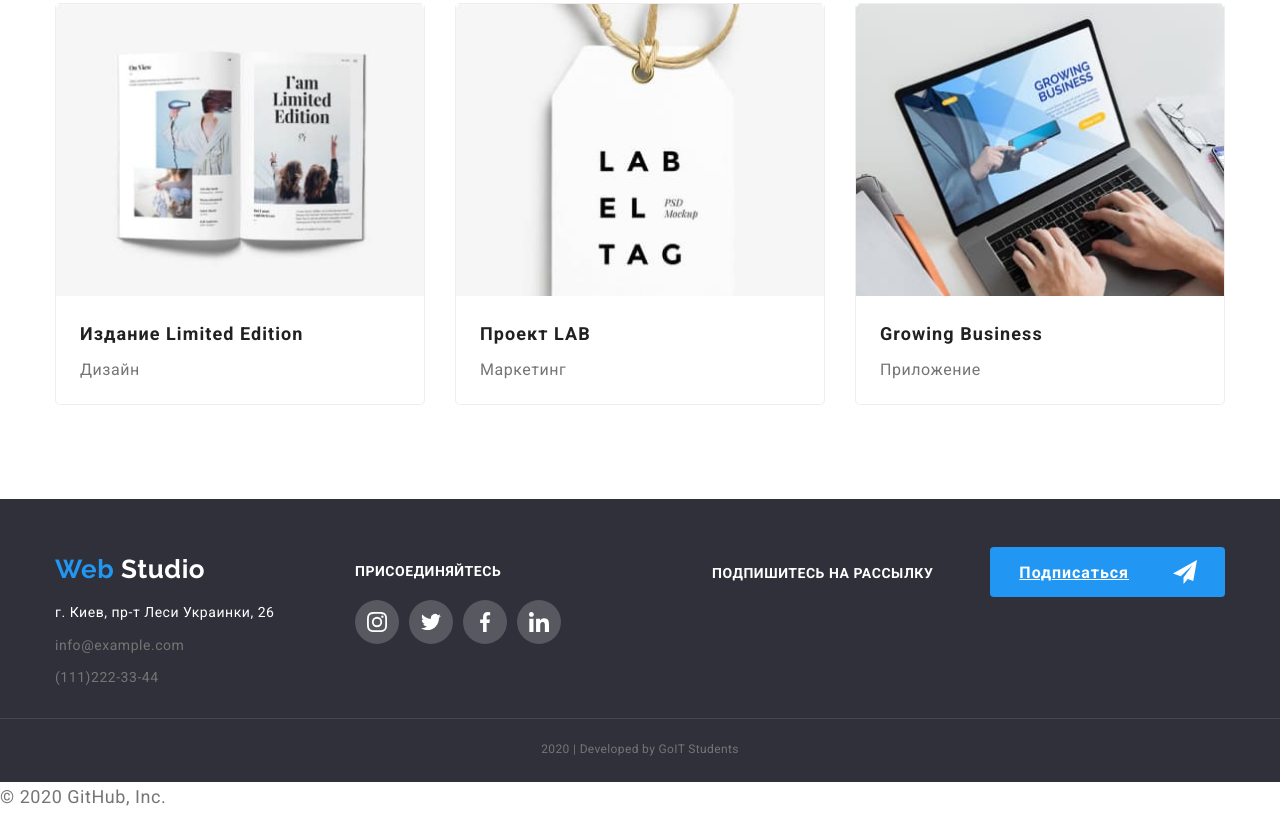
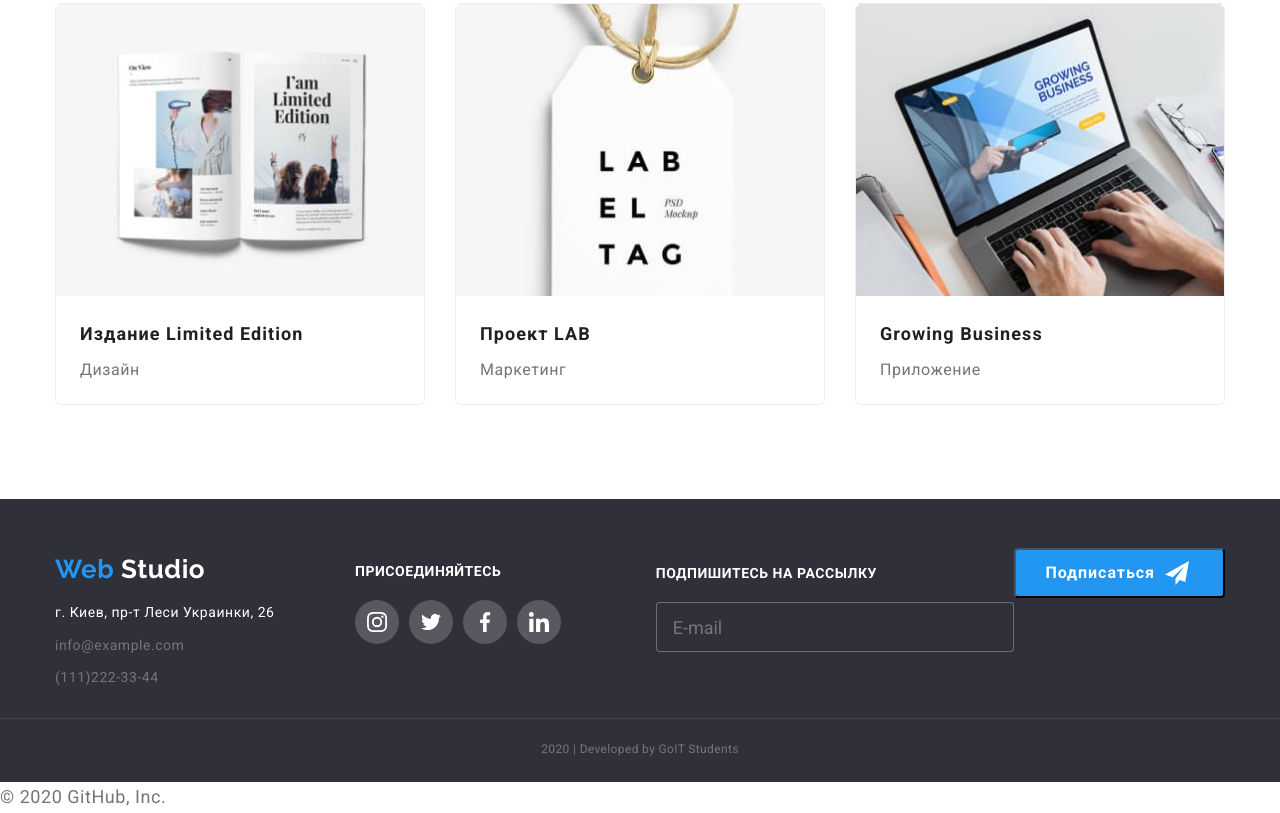
Before and after one commit to IrinaYakob/goit-markup-hw-06, a plain HTML site: page portfolio.html in a window 1280 px wide. Shown: the part 1131-1944 px from the top of the page. Drawn offline with nearby package versions, Linux system fonts and the light colour scheme.

Commit message:
правки футтера

```diff
--- a/css/styles.css
+++ b/css/styles.css
@@ -193,11 +193,11 @@
 
 
   }
-  .logo-contacts:hover{
+  .logo-contacts:hover {
     fill:  var(--accent-color);
   }
   .contacts .link:hover,
-  .contacts .link:focus{
+  .contacts .link:focus {
       color: var(--accent-color);
   }
 
--- a/portfolio.html
+++ b/portfolio.html
@@ -198,6 +198,7 @@
 
 
   <!--футер -->
+
   <footer class="footer-section">
     <div class="container-footer">
         <div class="footer-main">
@@ -248,19 +249,27 @@
                  </li>
          </ul>
        </div>
-
     </div>
    <div class="social-work">
    <b class="title-press"> Подпишитесь на рассылку</b>
 
+
+   <!-- форма подписки -->
+   <div class="form-field-footer">
+     <form class="footer-form">
+       <input type="email" class="footer-input " name="mail"id="mail" placeholder="E-mail">
+       <label for="mail" class="form-lable">E-mail</label>
+     </form>
    </div>
-<div class="press-button">
-<a href="" class="button-footer">Подписаться
-   <span>
-    <svg class="logo-send" width="13" height="13">
+  </div>
+
+    <button class="button-footer" type="submit" >Подписаться
+        <!-- <svg class="logo-send" width="24" height="24">
           <use href="./images/icon.send.svg#icon-send"></use>
-    </svg>
-</span></a>
+        </svg> -->
+
+  </button>
+</div>
    </div>
 
    </div>
@@ -268,6 +277,7 @@
     <p class="authors" lang="en">2020 | Developed by GoIT Students</p>
   </div>
 </div>
+
       </footer>
 
 
```
Also changed, not shown: index.html (+8 -3 lines). Lines whose indentation alone changed are shown as unchanged.
